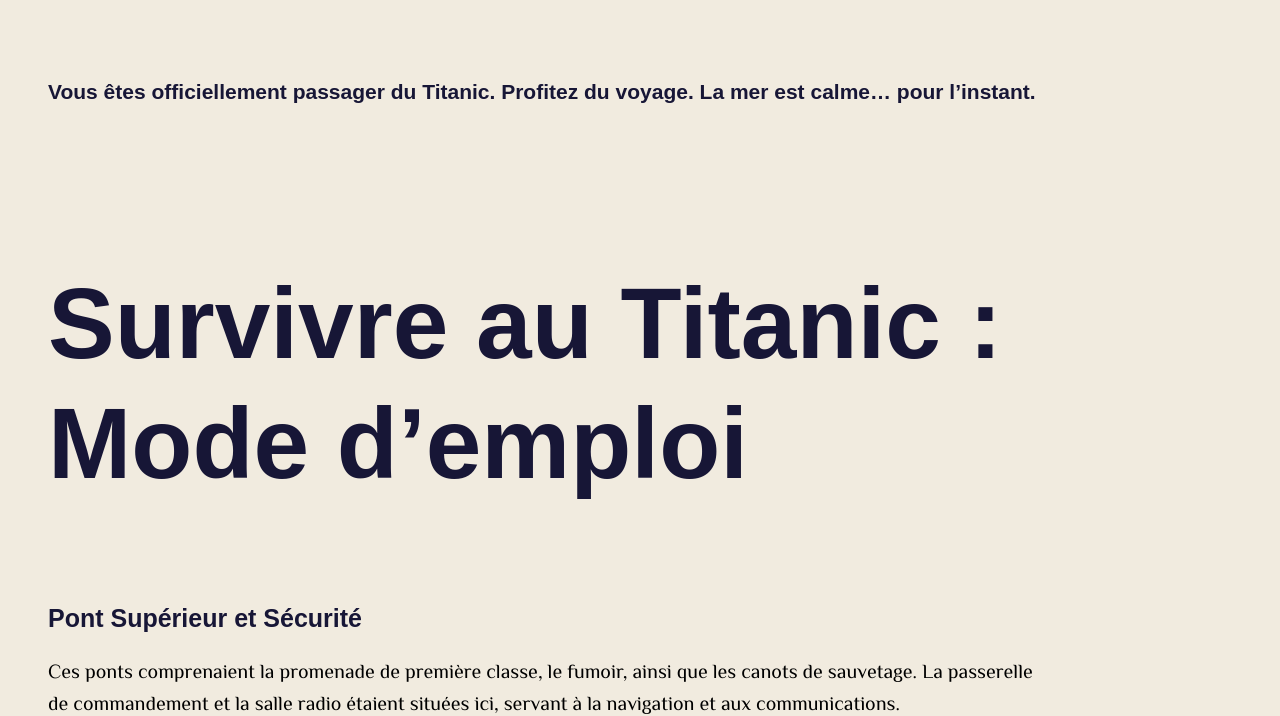
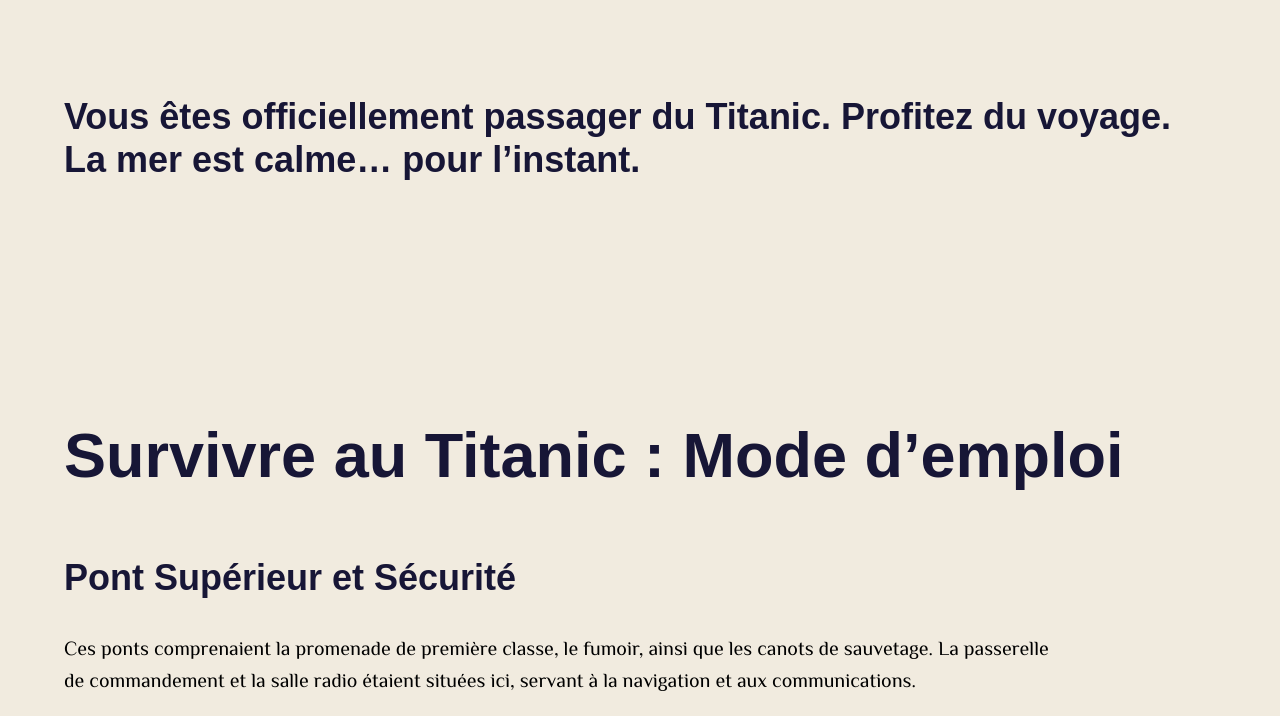
Before and after one commit to thomasbrh/J-ai-gliss-chef, a website: page src/index.html in a window 1280 px wide. Shown: the part 1627-2343 px from the top of the page. Drawn offline with nearby package versions, Linux system fonts and the light colour scheme; some packages are replaced by stand-ins of ours; files that its build step writes are made by us from their sources; a script that the page names is missing; a web font is replaced by a local one.

Commit message:
ordi
changer typo, padding ticket, taille image header

```diff
--- a/src/styles/app.scss
+++ b/src/styles/app.scss
@@ -27,6 +27,7 @@
 
     @include responsive(desktop) {
         right: 0;
+        height: 50dvh;
     }
 }
 
--- a/src/styles/components/_typography.scss
+++ b/src/styles/components/_typography.scss
@@ -20,7 +20,7 @@
     }
 
     @include responsive(desktop) {
-        font-size: 100px;
+        font-size: 63px;
     }
 }
 
@@ -44,6 +44,7 @@
     }
 
     @include responsive(desktop) {
+        font-size: 36px;
     }
 }
 
@@ -55,6 +56,7 @@
     }
 
     @include responsive(desktop) {
+        font-size: 36px;
     }
 }
 
--- a/src/styles/layout/_grids.scss
+++ b/src/styles/layout/_grids.scss
@@ -15,7 +15,7 @@
     }
 
     @include responsive(desktop) {
-        padding: 48px;
+        padding: 64px;
     }
 }
 
```
